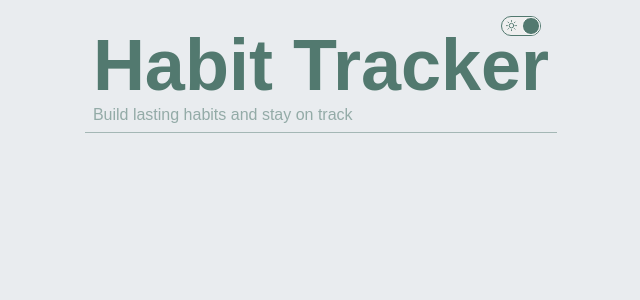
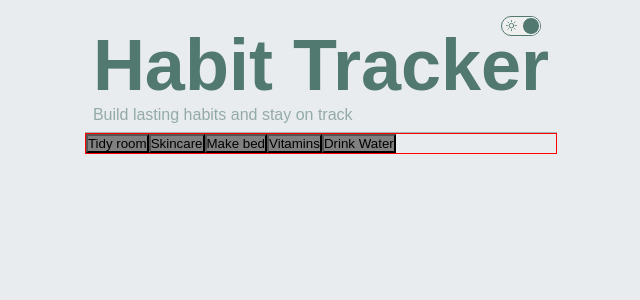
Before and after one commit to jennstirpe/habit-tracker-v2, a React (Create React App) app: page / in a window 1280 px wide. Shown: the top 300 px of the page, without its empty margins (319-959 px from the left). Built offline with nearby package versions, Linux system fonts and the light colour scheme.

Commit message:
Set up daily checklist with functionality

```diff
--- a/src/App.js
+++ b/src/App.js
@@ -6,6 +6,7 @@ import { ThemeProvider } from "styled-components";
 import { lightTheme, darkTheme } from './themes.js';
 
 import Header from "./components/header/Header";
+import Checklist from "./components/main/display/Checklist";
 
 function App() {
 
@@ -233,11 +234,35 @@ function createNewDay() {
 }
 
 
-useEffect(() => {
-  console.log(records)
-}, [records])
+// useEffect(() => {
+//   console.log(records)
+// }, [records])
 
 
+function completeHabit(updatedHabit) {
+  const updatedRecords = [...records];
+  const currentDay = updatedRecords[0];
+  const selectedHabit = currentDay.habits.find(habit => habit.id === updatedHabit.id);
+
+  selectedHabit.complete = !selectedHabit.complete;
+
+  setRecords(updatedRecords);
+}
+
+function updateHabitQuantity(updatedHabit, newAmt) {
+  const updatedRecords = [...records];
+  const currentDay = updatedRecords[0];
+  const selectedHabit = currentDay.habits.find(habit => habit.id === updatedHabit.id);
+
+  selectedHabit.goal.currentAmt = selectedHabit.goal.currentAmt + Number(newAmt);
+  if(selectedHabit.goal.currentAmt >= selectedHabit.goal.goalAmt) {
+    selectedHabit.complete = true;
+  } else {
+    selectedHabit.complete = false;
+  }
+
+  setRecords(updatedRecords);
+}
 
 
   return (
@@ -247,6 +272,10 @@ useEffect(() => {
 
       <Header colorTheme={colorTheme} toggleTheme={toggleTheme} />
 
+      <main>
+        <Checklist currentDay={records[0]} completeHabit={completeHabit} updateHabitQuantity={updateHabitQuantity} />
+      </main>
+
     </>
     </ThemeProvider>
   );
--- /dev/null
+++ b/src/components/main/display/Checklist.js
@@ -0,0 +1,50 @@
+import { StyledChecklist } from "../styled/Checklist.styled"
+import { useState, useRef } from "react"
+
+export default function Checklist({ currentDay, completeHabit, updateHabitQuantity }) {
+
+    const [ quantityFormActive, setQuantityFormActive ] = useState(false);
+    const [ activeHabit, setActiveHabit ] = useState({})
+    const newAmt = useRef();
+
+    function handleUpdateRecord(updatedHabit) {
+        if(updatedHabit.type === "check") {
+            completeHabit(updatedHabit)
+        } else {
+            setQuantityFormActive(true);
+            setActiveHabit(updatedHabit)
+        }
+    }
+
+    function handleUpdateHabitQuantity(e) {
+        e.preventDefault();
+        if(newAmt.current.value) {
+            updateHabitQuantity(activeHabit, newAmt.current.value);
+            setQuantityFormActive(false);
+        }
+
+    }
+
+
+  return (
+    <StyledChecklist>
+        {
+            currentDay.habits.map(habit => {
+                return <button onClick={() => handleUpdateRecord(habit)} key={habit.id} style={!habit.complete ? {background: "gray"} : {background: `${habit.color}`}}>{habit.name}</button>
+            })
+        }
+
+        {
+            quantityFormActive && (
+            <form>
+                {activeHabit.name}
+                <label>
+                <input ref={newAmt} type="number" placeholder="Add Amount" />
+                / {activeHabit.goal.goalAmt}
+                </label>
+                <button onClick={handleUpdateHabitQuantity}>Update</button>
+            </form>)
+        }
+    </StyledChecklist>
+  )
+}
--- /dev/null
+++ b/src/components/main/styled/Checklist.styled.js
@@ -0,0 +1,5 @@
+import styled from "styled-components";
+
+export const StyledChecklist = styled.section`
+    border: 1px solid red;
+`;
```
